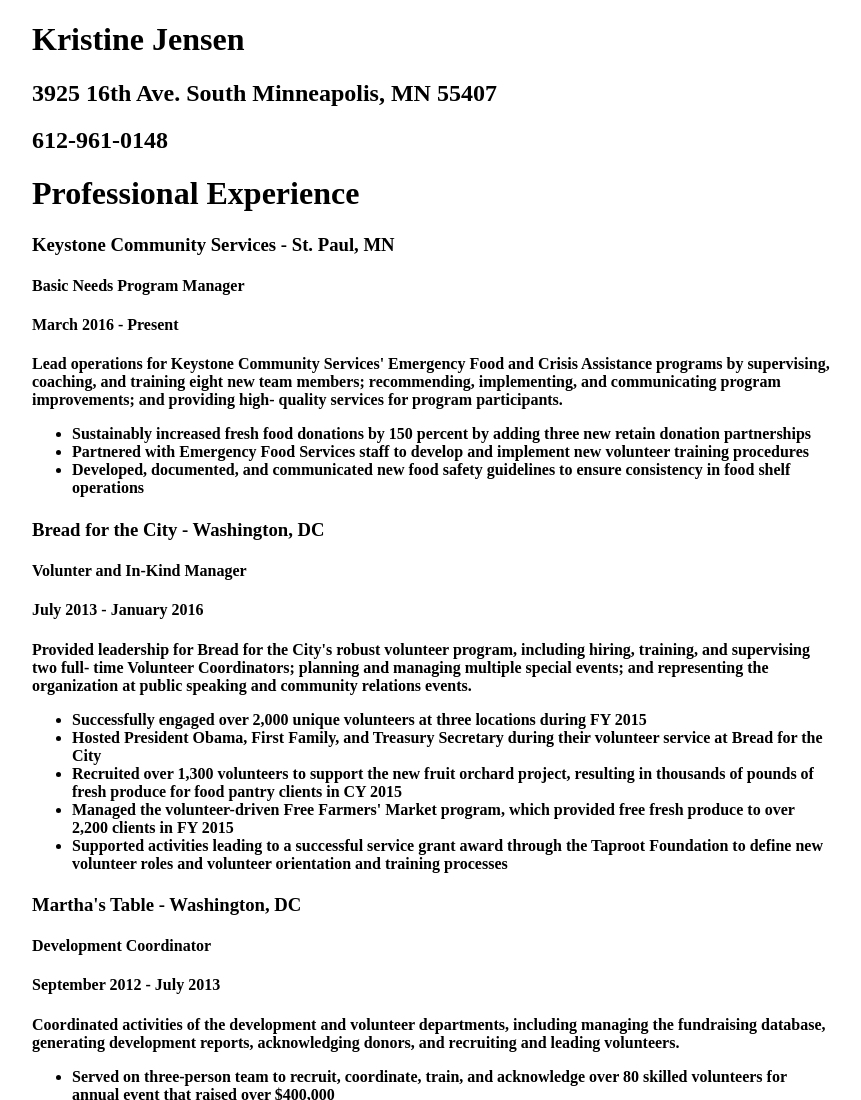
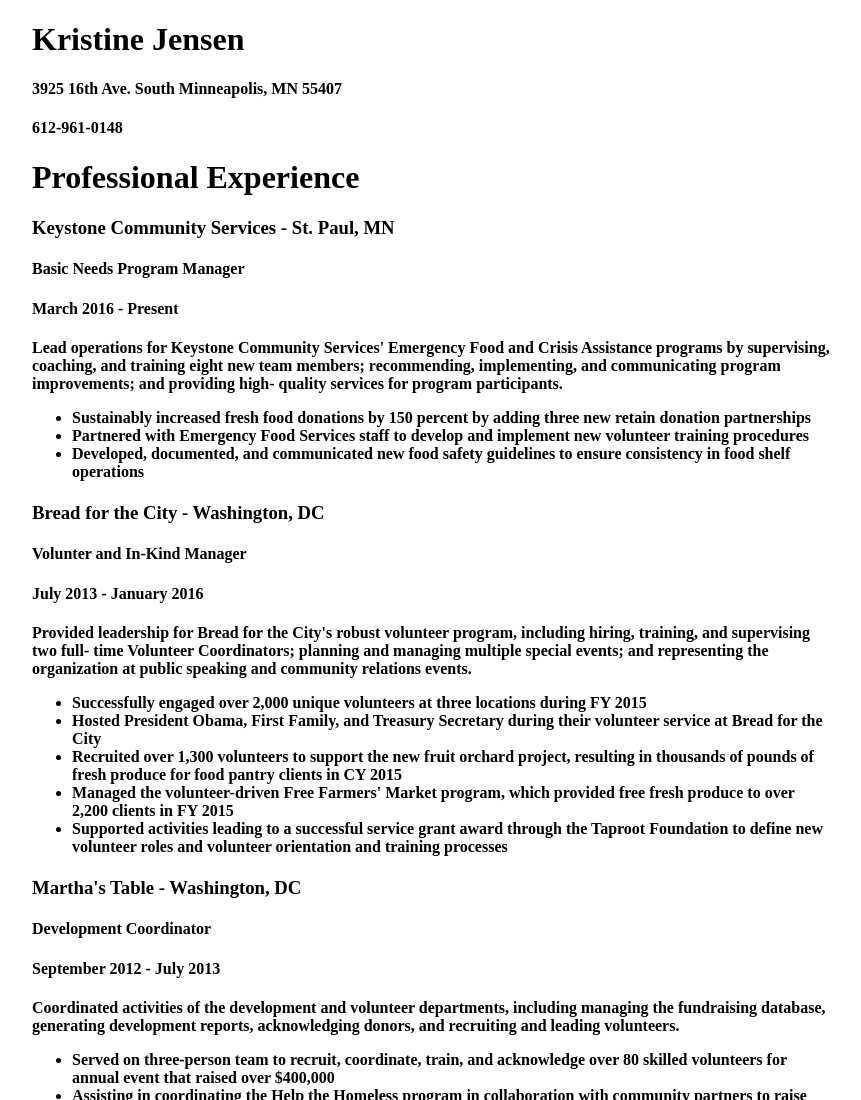
Before and after one commit to kristinejensen/kristinejensen.github.io, a plain HTML site: page index.html in a window 1280 px wide. Shown: the top 1100 px of the page, without its empty margins (208-1069 px from the left). Drawn offline with Linux system fonts and the light colour scheme.

Commit message:
Sixth commit

```diff
--- a/index.html
+++ b/index.html
@@ -8,9 +8,9 @@
 <body>
 	<div id="page-wrap">
 	<h1>Kristine Jensen</h1>
-	<h2>3925 16th Ave. South
-	Minneapolis, MN 55407</h2>
-	<h2>612-961-0148</h2>
+	<h4>3925 16th Ave. South
+	Minneapolis, MN 55407</h4>
+	<h4>612-961-0148</h4>
 
 	<h1>Professional Experience</h1>
 
```
